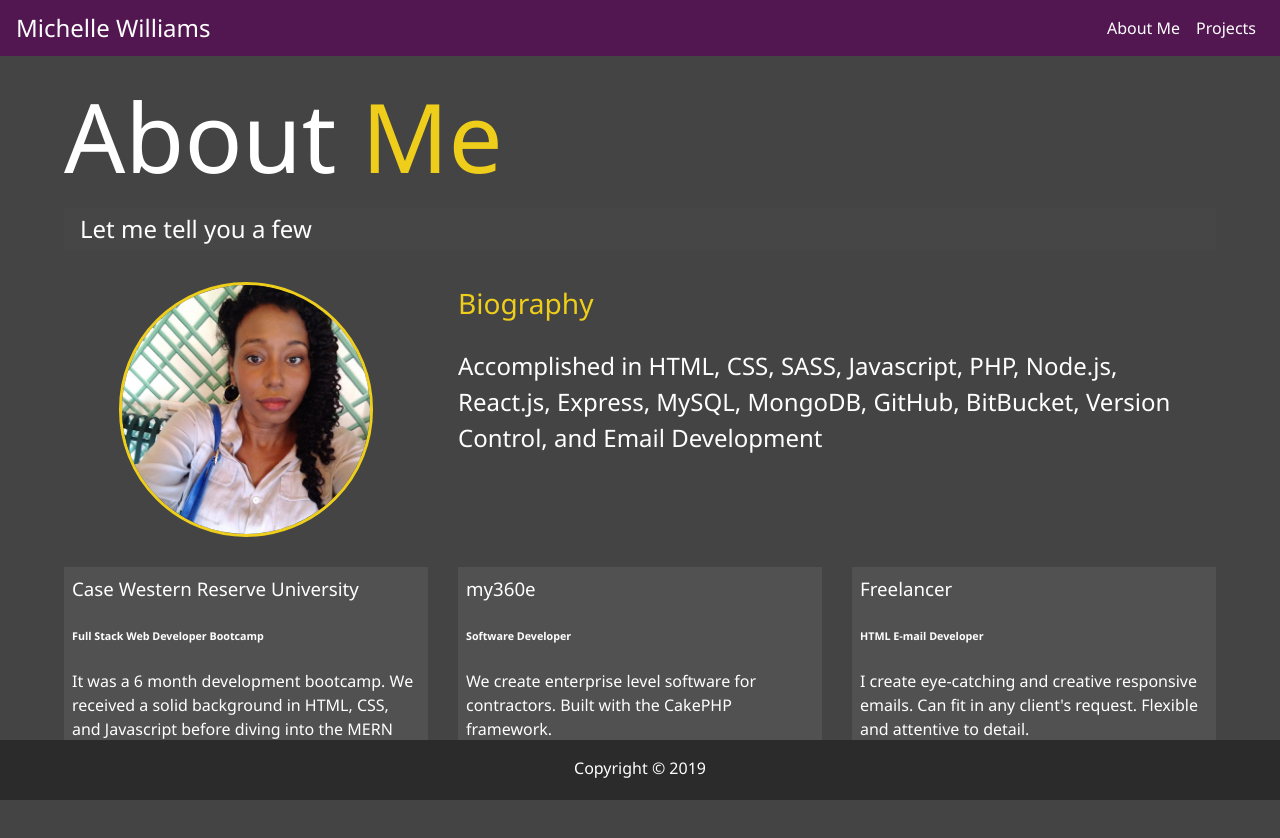
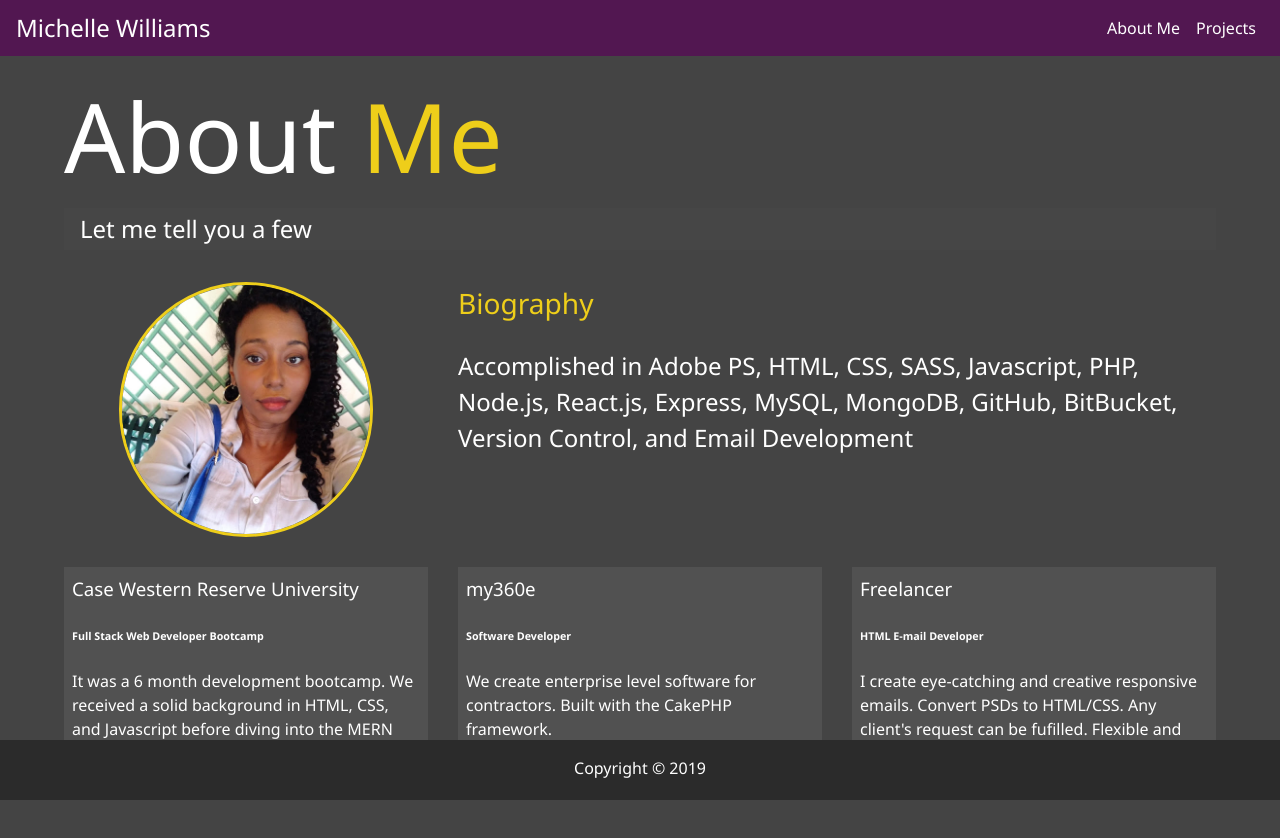
Before and after one commit to michellehoskins/react-portfolio, a React (Create React App) app: page /aboutme in a window 1280 px wide. Shown: the top 838 px of the page. Built offline with nearby package versions, Linux system fonts and the light colour scheme.

Commit message:
added photoshop and converting psds to html

```diff
--- a/src/components/aboutme.js
+++ b/src/components/aboutme.js
@@ -19,7 +19,7 @@ class About extends Component {
                   Biography
                 </h3>
                 <p>
-                  Accomplished in HTML, CSS, SASS, Javascript, PHP, Node.js, React.js, Express, MySQL, MongoDB, GitHub, BitBucket, Version Control, and Email Development
+                  Accomplished in Adobe PS, HTML, CSS, SASS, Javascript, PHP, Node.js, React.js, Express, MySQL, MongoDB, GitHub, BitBucket, Version Control, and Email Development
                 </p>
               </div>
 
@@ -41,7 +41,7 @@ class About extends Component {
           <h3>Freelancer</h3>
           <h6>HTML E-mail Developer</h6>
           <p>
-            I create eye-catching and creative responsive emails. Can fit in any client's request. Flexible and attentive to detail.
+            I create eye-catching and creative responsive emails. Convert PSDs to HTML/CSS. Any client's request can be fufilled. Flexible and attentive to detail.
           </p>
         </div>
       </div>
```
